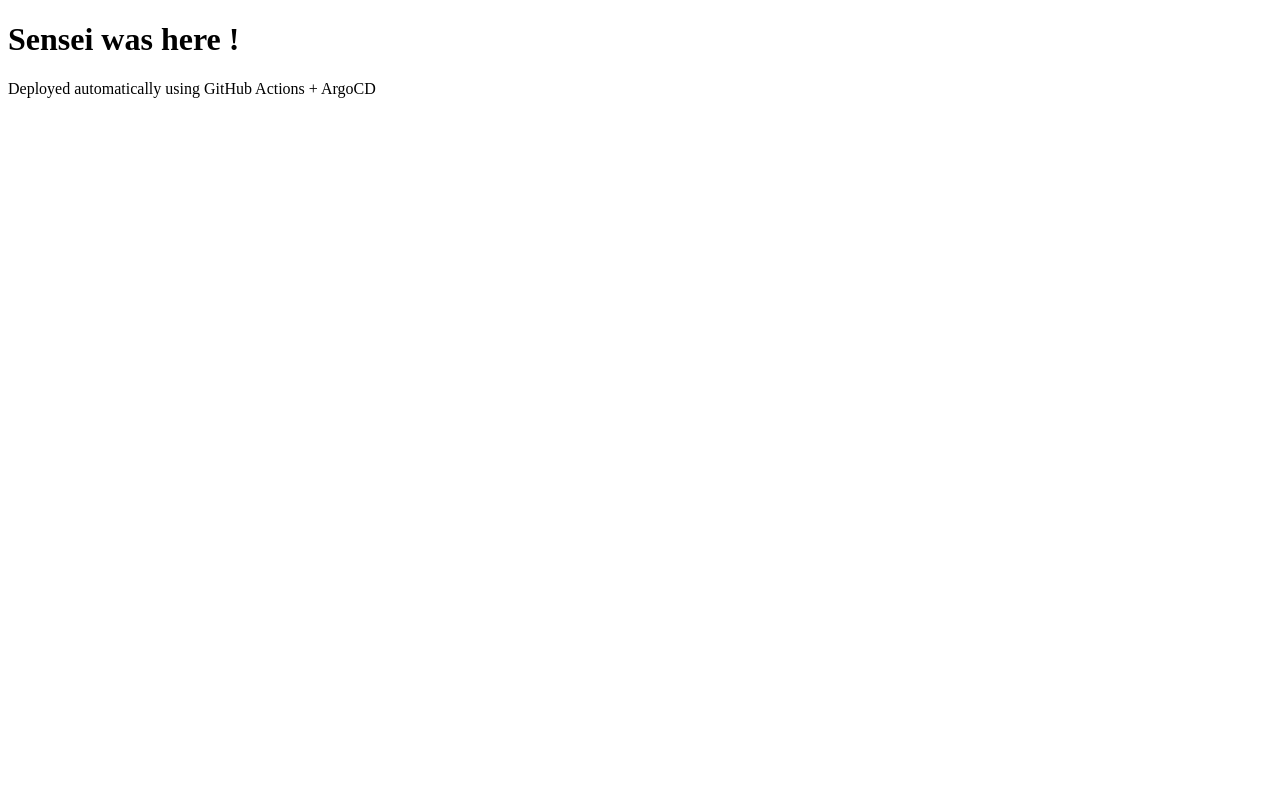
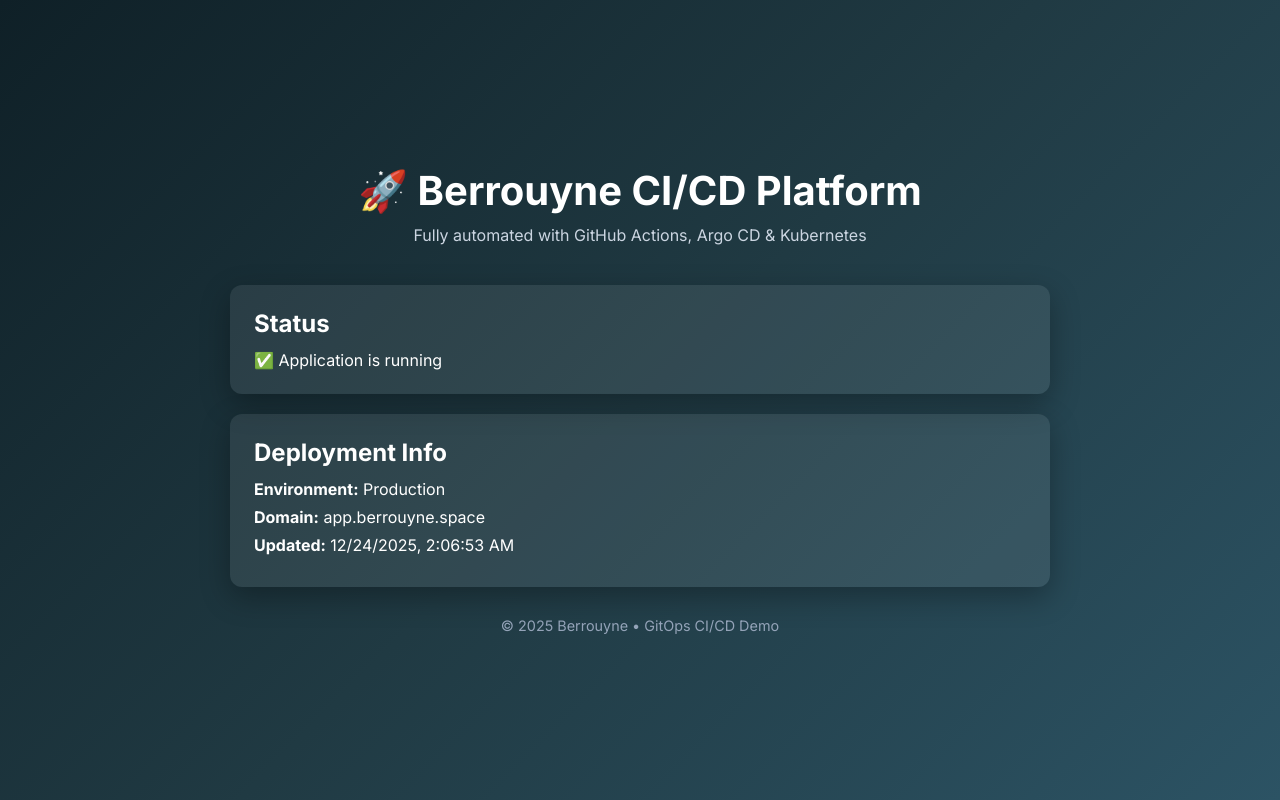
Before and after one commit to berrouyne/website-app, a plain HTML site: page index.html in a window 1280 px wide. Drawn offline with Linux system fonts and the light colour scheme.

Commit message:
feat: real UI with CSS styling

```diff
--- a/app.js
+++ b/app.js
@@ -1,2 +1,5 @@
-document.getElementById("msg").innerText =
-  "Deployed automatically using GitHub Actions + ArgoCD";
+const statusEl = document.getElementById("status");
+const updatedAtEl = document.getElementById("updatedAt");
+
+statusEl.innerText = "✅ Application is running";
+updatedAtEl.innerText = new Date().toLocaleString();
--- a/index.html
+++ b/index.html
@@ -1,11 +1,44 @@
 <!DOCTYPE html>
-<html>
+<html lang="en">
 <head>
-  <title>My CI/CD Website</title>
+  <meta charset="UTF-8" />
+  <meta name="viewport" content="width=device-width, initial-scale=1.0" />
+  <title>Berrouyne DevOps Platform</title>
+
+  <!-- CSS -->
+  <link rel="stylesheet" href="style.css" />
+
+  <!-- Google Font -->
+  <link rel="preconnect" href="https://fonts.googleapis.com">
+  <link rel="preconnect" href="https://fonts.gstatic.com" crossorigin>
+  <link href="https://fonts.googleapis.com/css2?family=Inter:wght@400;600;700&display=swap" rel="stylesheet">
 </head>
 <body>
-  <h1>Sensei was here !</h1>
-  <p id="msg"></p>
+
+  <div class="container">
+    <header class="header">
+      <h1>🚀 Berrouyne CI/CD Platform</h1>
+      <p>Fully automated with GitHub Actions, Argo CD & Kubernetes</p>
+    </header>
+
+    <section class="card">
+      <h2>Status</h2>
+      <p id="status">Loading...</p>
+    </section>
+
+    <section class="card">
+      <h2>Deployment Info</h2>
+      <ul>
+        <li><strong>Environment:</strong> Production</li>
+        <li><strong>Domain:</strong> app.berrouyne.space</li>
+        <li><strong>Updated:</strong> <span id="updatedAt"></span></li>
+      </ul>
+    </section>
+
+    <footer class="footer">
+      <p>© 2025 Berrouyne • GitOps CI/CD Demo</p>
+    </footer>
+  </div>
 
   <script src="app.js"></script>
 </body>
--- /dev/null
+++ b/style.css
@@ -0,0 +1,62 @@
+* {
+  box-sizing: border-box;
+  margin: 0;
+  padding: 0;
+  font-family: 'Inter', sans-serif;
+}
+
+body {
+  background: linear-gradient(135deg, #0f2027, #203a43, #2c5364);
+  color: #ffffff;
+  min-height: 100vh;
+  display: flex;
+  align-items: center;
+  justify-content: center;
+}
+
+.container {
+  max-width: 900px;
+  width: 100%;
+  padding: 40px;
+}
+
+.header {
+  text-align: center;
+  margin-bottom: 40px;
+}
+
+.header h1 {
+  font-size: 2.5rem;
+  margin-bottom: 10px;
+}
+
+.header p {
+  color: #cbd5e1;
+}
+
+.card {
+  background: rgba(255, 255, 255, 0.08);
+  border-radius: 12px;
+  padding: 24px;
+  margin-bottom: 20px;
+  box-shadow: 0 10px 30px rgba(0, 0, 0, 0.3);
+}
+
+.card h2 {
+  margin-bottom: 12px;
+}
+
+.card ul {
+  list-style: none;
+}
+
+.card li {
+  margin-bottom: 8px;
+}
+
+.footer {
+  text-align: center;
+  margin-top: 30px;
+  color: #94a3b8;
+  font-size: 0.9rem;
+}
```
